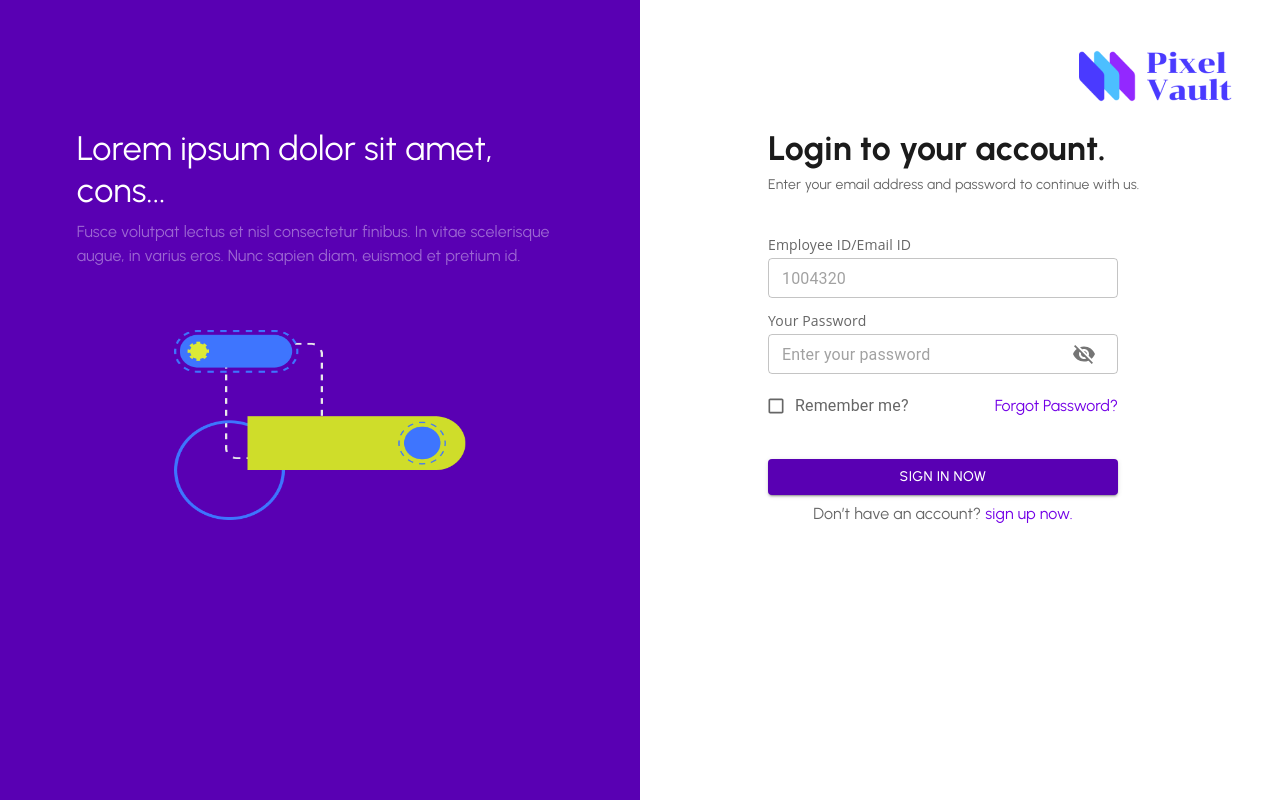
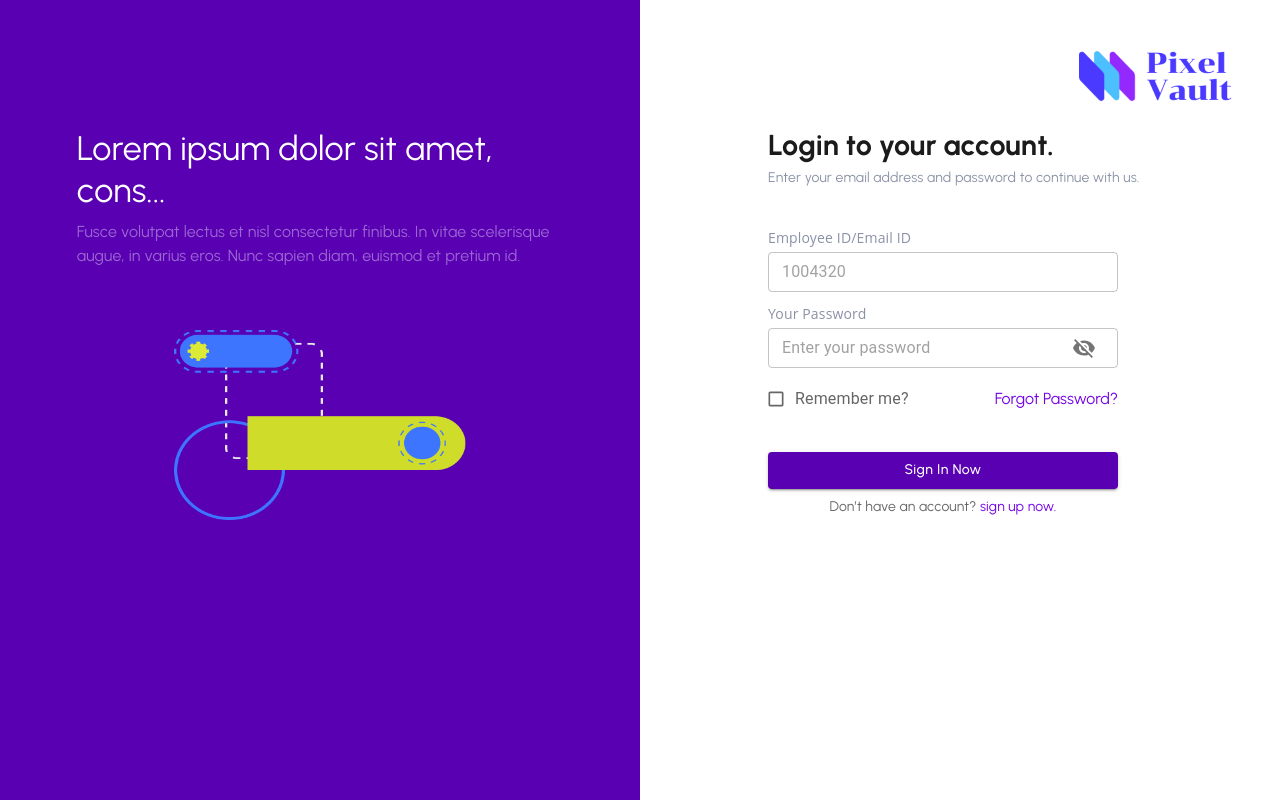
Before and after one commit to odetteswaan/PixelVault, a React (Vite) app: page /login in a window 1280 px wide. Built offline with nearby package versions, Linux system fonts and the light colour scheme; a web font is replaced by a local one.

Commit message:
UI changes

```diff
--- a/src/pages/SignUp/Signup.tsx
+++ b/src/pages/SignUp/Signup.tsx
@@ -29,7 +29,7 @@ const LeftContainer = styled(Box)({
   padding: '10% 6%',
   display: 'flex',
   flexDirection: 'column',
-  gap: theme.whitespace.spacings[32],
+  gap: theme.whitespace.spacings[48],
 });
 
 const RightContainer = styled(Box)({
@@ -76,13 +76,14 @@ const HomeImageStyled = styled('img')({
 
 const LoginHeading = styled(Typography)({
   fontFamily: theme.typography.fontFamily.main,
+  fontSize: theme.typography.fontSizes[18],
   color: colors.headers.darkBlack,
   fontWeight: theme.typography.fontWeights.bold,
   marginBottom: '0.3rem',
 });
 
 const LoginSubHeading = styled(Typography)({
-  color: colors.body.lightGrey,
+  color: colors.greys.grey,
   fontFamily: theme.typography.fontFamily.main,
   fontWeight: theme.typography.fontWeights.default,
   marginBottom: '2.5rem',
@@ -90,14 +91,18 @@ const LoginSubHeading = styled(Typography)({
 
 const StyledLabel = styled(Typography)({
   fontFamily: theme.typography.fontFamily.body,
-  fontWeight: theme.typography.fontWeights.medium,
-  color: colors.body.lightGrey,
+  color: colors.greys.grey,
   marginBottom: theme.whitespace.spacings[2],
 });
 
 const StyledTextField = styled(TextField)({
   marginBottom: theme.whitespace.spacings[8],
   width: '100%',
+  '& .MuiOutlinedInput-root': {
+    '&.Mui-focused fieldset': {
+      borderColor: colors.primary.metallicViolet,
+    },
+  },
 });
 
 const StyledLink = styled(Link)({
@@ -123,9 +128,13 @@ const StyledButton = styled(Button)({
   background: colors.primary.metallicViolet,
   fontFamily: theme.typography.fontFamily.main,
   color: colors.body.white,
+  textTransform: 'none',
   marginBottom: '0.5rem',
   marginTop: '1.5rem',
   width: '80%',
+  '&:hover': {
+    background: colors.primary.violet,
+  },
 });
 
 const CenteredText = styled(Typography)({
--- a/src/pages/login/Login.tsx
+++ b/src/pages/login/Login.tsx
@@ -79,6 +79,7 @@ const HomeImageStyled = styled('img')({
 
 const LoginHeading = styled(Typography)({
   fontFamily: theme.typography.fontFamily.main,
+  fontSize: theme.typography.fontSizes[18],
   color: colors.headers.darkBlack,
   fontWeight: theme.typography.fontWeights.bold,
   marginBottom: '0.3rem',
@@ -86,7 +87,7 @@ const LoginHeading = styled(Typography)({
 });
 
 const LoginSubHeading = styled(Typography)({
-  color: colors.body.lightGrey,
+  color: colors.greys.grey,
   fontFamily: theme.typography.fontFamily.main,
   fontWeight: theme.typography.fontWeights.default,
   marginBottom: '2.5rem',
@@ -94,21 +95,24 @@ const LoginSubHeading = styled(Typography)({
 
 const StyledLabel = styled(Typography)(({ error }: { error?: boolean }) => ({
   fontFamily: theme.typography.fontFamily.body,
-  fontWeight: theme.typography.fontWeights.medium,
-  color: error ? '#E15552' : colors.body.lightGrey,
+  color: error ? '#E15552' : colors.greys.grey,
   marginBottom: theme.whitespace.spacings[2],
 }));
 
 const StyledTextField = styled(TextField)({
   marginBottom: theme.whitespace.spacings[8],
   width: '100%',
+  '& .MuiOutlinedInput-root': {
+    '&.Mui-focused fieldset': {
+      borderColor: colors.primary.metallicViolet,
+    },
+  },
 });
 
 const StyledLink = styled(Link)({
   fontFamily: theme.typography.fontFamily.main,
   color: colors.primary.electricIndigo,
   textDecoration: 'none',
-  fontSize: theme.typography.fontSizes[10],
   cursor: 'pointer',
 });
 
@@ -116,9 +120,13 @@ const StyledButton = styled(Button)({
   background: colors.primary.metallicViolet,
   fontFamily: theme.typography.fontFamily.main,
   color: colors.body.white,
+  textTransform: 'none',
   marginBottom: '0.5rem',
   marginTop: '1.5rem',
   width: '100%',
+  '&:hover': {
+    background: colors.primary.violet,
+  },
 });
 
 const StyledFormControlLabel = styled(FormControlLabel)({
@@ -143,7 +151,6 @@ const CenteredText = styled(Typography)({
   textAlign: 'center',
   fontFamily: theme.typography.fontFamily.main,
   color: colors.body.lightGrey,
-  fontSize: theme.typography.fontSizes[10],
 });
 
 const ErrorText = styled(Typography)({
--- a/src/themes/colors.ts
+++ b/src/themes/colors.ts
@@ -1,21 +1,23 @@
 export const colors = {
   primary: {
-    electricIndigo: "#7300E6",
-    metallicViolet: "#5900B3", // 5900B3
-    violet: "#8103FF",
-    pear: "#DCEA36",
-    purple: "#9934FF",
-    lavender: "#BAFF75",
+    electricIndigo: '#7300E6',
+    metallicViolet: '#5900B3', // 5900B3
+    violet: '#8103FF',
+    pear: '#DCEA36',
+    purple: '#9934FF',
+    lavender: '#BAFF75',
   },
   tints: {},
   shades: {},
-  greys: {},
+  greys: {
+    grey: '#8A92A6',
+  },
   headers: {
-    darkBlack: "#1b1b1b",
-    lightBlack: "#27272f",
+    darkBlack: '#1b1b1b',
+    lightBlack: '#27272f',
   },
   body: {
-    lightGrey: "#666666",
-    white: "#ffffff",
+    lightGrey: '#666666',
+    white: '#ffffff',
   },
 };
```
